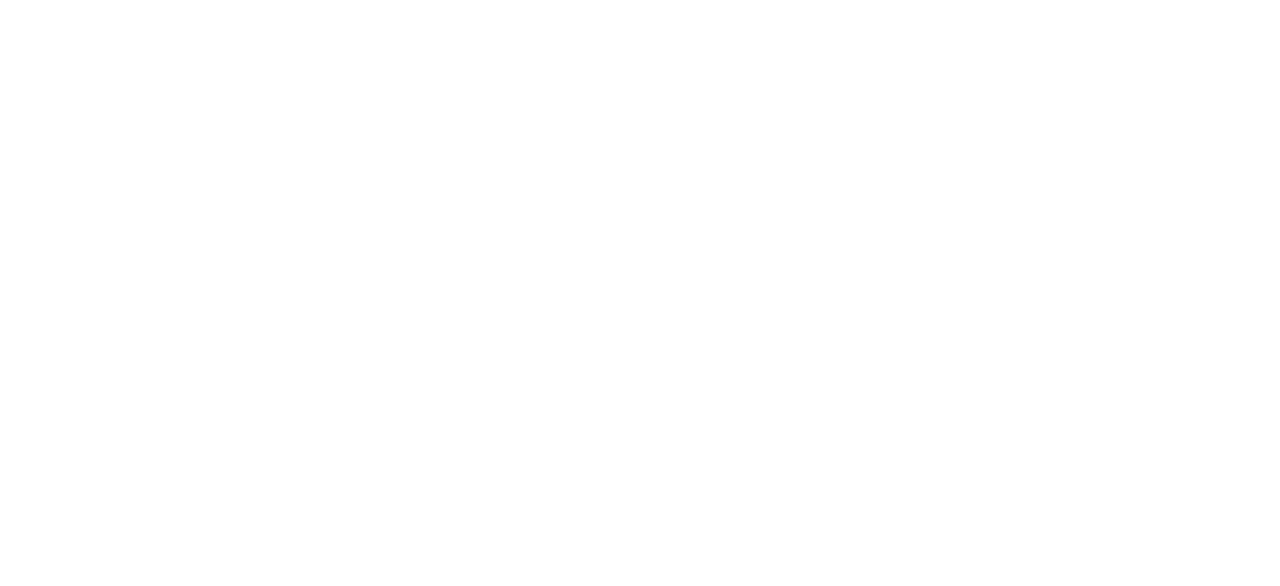
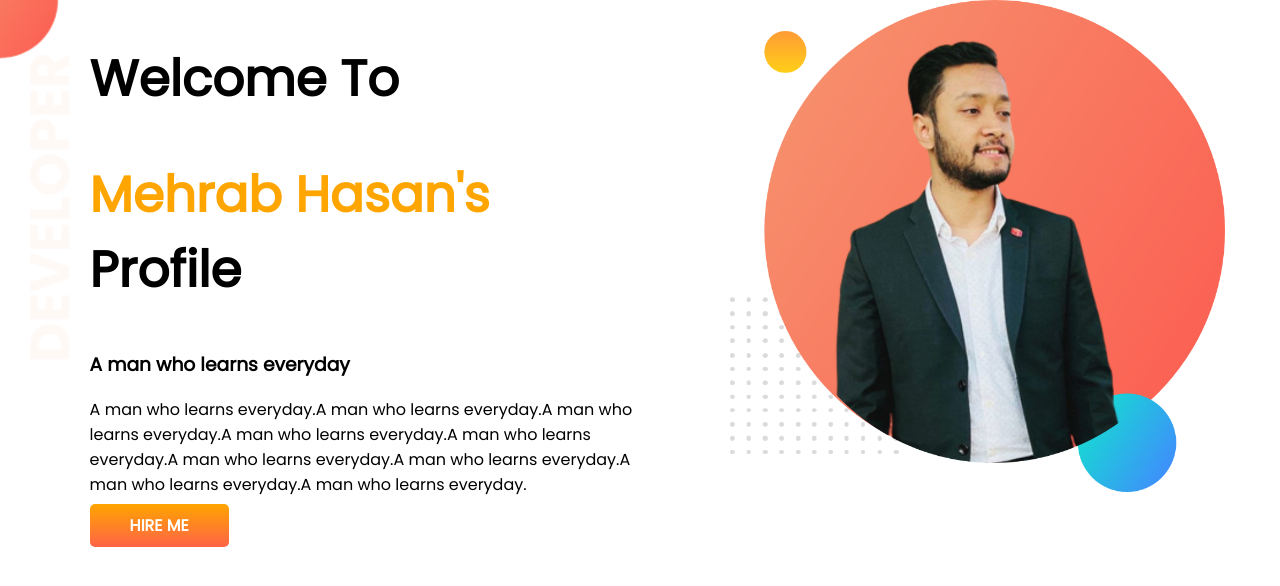
Before and after one commit to mehrabhassan71/my-portfolio, a plain HTML site: page index.html in a window 1280 px wide. Drawn offline with Linux system fonts and the light colour scheme.

Commit message:
first section done

```diff
--- a/index.html
+++ b/index.html
@@ -1,13 +1,35 @@
 <!DOCTYPE html>
 <html lang="en">
+
 <head>
     <meta charset="UTF-8">
     <meta http-equiv="X-UA-Compatible" content="IE=edge">
     <meta name="viewport" content="width=device-width, initial-scale=1.0">
     <title>Mehrab hassan</title>
+    <link rel="preconnect" href="https://fonts.googleapis.com">
+    <link rel="preconnect" href="https://fonts.gstatic.com" crossorigin>
+    <link href="https://fonts.googleapis.com/css2?family=Poppins&display=swap" rel="stylesheet">
     <link rel="stylesheet" href="style.css">
 </head>
+
 <body>
+    <section class="top-banner">
+        <div class="half-width">
+            <h1>Welcome To</h1>
+            <h1><span class="orange-color">Mehrab Hasan's </span>Profile</h1>
+            <h3>A man who learns everyday</h3>
+            <p>A man who learns everyday.A man who learns everyday.A man who learns everyday.A man who learns everyday.A
+                man
+                who learns everyday.A man who learns everyday.A man who learns everyday.A man who learns everyday.A man
+                who
+                learns everyday.</p>
+            <a class="link-button" target="_blank" href="https://www.facebook.com/profile.php?id=100011924087132">HIRE
+                ME</a>
+        </div>
+        <div class="half-width">
+            <img src="images/mehrab.png" alt="">
+        </div>
+    </section>
+</body>
 
-</body>
 </html>
--- a/style.css
+++ b/style.css
@@ -0,0 +1,39 @@
+body {
+    font-family: 'Poppins', sans-serif;
+    margin: 0%;
+}
+
+h1 {
+    font-size: 50px;
+}
+
+.orange-color {
+    color: orange;
+}
+
+section {
+    display: flex;
+}
+
+.half-width {
+    width: 50%;
+    padding-left: 7%;
+}
+
+.half-width img {
+    width: 90%;
+}
+
+.link-button {
+    text-decoration: none;
+    background-image: linear-gradient(orange, tomato);
+    padding: 10px 40px;
+    border-radius: 5px;
+    color: white;
+    font-weight: 700;
+}
+
+.top-banner {
+    background-image: url(images/top-banner.png);
+    background-repeat: no-repeat;
+}
```
Also changed, not shown: images/dream-bg.png (added), images/exp-bg.png (added), images/jhankar.png (added), images/jhankar2.png (added), images/mehrab.png (added), images/my-bg.png (added), images/my-bg2.png (added), images/top-banner.png (added).
